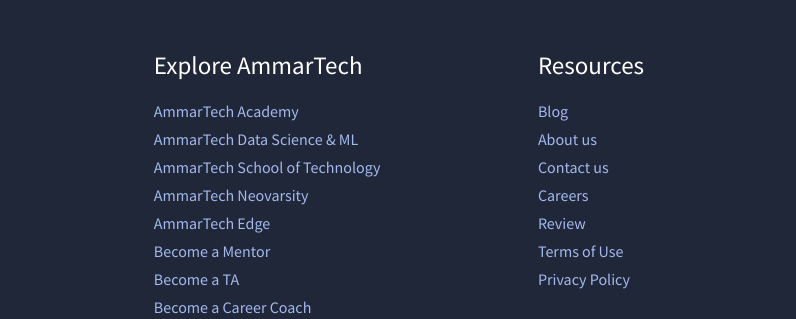
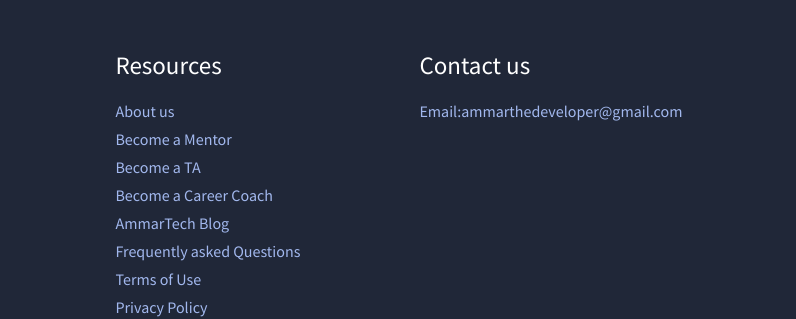
Before and after one commit to AmmarTheDeveloper/ScalerClone, a plain HTML site: page faqs.html in a window 1280 px wide. Shown: the part 650-969 px from the top of the page, 269-1065 px from the left. Drawn offline with Linux system fonts and the light colour scheme.

Commit message:
updated email in the footer

```diff
--- a/faqs.html
+++ b/faqs.html
@@ -1261,7 +1261,7 @@
         </div>
     </section>
     <!-- footer section starts here  -->
-    <footer>
+  <footer>
         <div class="main-container">
             <div class="container">
                 <div class="row">
@@ -1292,32 +1292,26 @@
 
                     <div class="col">
                         <h1 class="heading">
-                            Explore AmmarTech
+                            Resources
                         </h1>
                         <div class="links">
-                            <a href="index.html">AmmarTech Academy</a>
-                            <a href="">AmmarTech Data Science & ML</a>
-                            <a href="">AmmarTech School of Technology</a>
-                            <a href="">AmmarTech Neovarsity</a>
-                            <a href="">AmmarTech Edge</a>
-                            <a href="">Become a Mentor</a>
-                            <a href="">Become a TA</a>
-                            <a href="">Become a Career Coach</a>
+                            <a href="about.html">About us</a>
+                            <a href="mentor.html">Become a Mentor</a>
+                            <a href="ta.html">Become a TA</a>
+                            <a href="career.html">Become a Career Coach</a>
+                            <a href="blog.html">AmmarTech Blog</a>
+                            <a href="faqs.html">Frequently asked Questions</a>
+                            <a href="terms.html">Terms of Use</a>
+                            <a href="privacy.html">Privacy Policy</a>
                         </div>
                     </div>
 
                     <div class="col">
                         <h1 class="heading">
-                            Resources
+                            Contact us
                         </h1>
                         <div class="links">
-                            <a href="">Blog</a>
-                            <a href="">About us</a>
-                            <a href="">Contact us</a>
-                            <a href="">Careers</a>
-                            <a href="">Review</a>
-                            <a href="">Terms of Use</a>
-                            <a href="">Privacy Policy</a>
+                            <a href="mailto:ammarthedeveloper@gmail.com">Email:ammarthedeveloper@gmail.com</a>
                         </div>
                     </div>
 
@@ -1371,7 +1365,7 @@
             </div>
         </div>
         <div class="copyright">
-            Copyright <span class="copy">&copy;</span> 2023 InterviewBit Technologies Pte. Ltd All Rights Reserved.
+            Copyright <span class="copy">&copy;</span> 2023 Created by <a href="https://www.github.com/ammarthedeveloper">AmmarTheDeveloper</a>. Ltd All Rights Reserved.
         </div>
     </footer>
     <!-- all js files  -->
```
